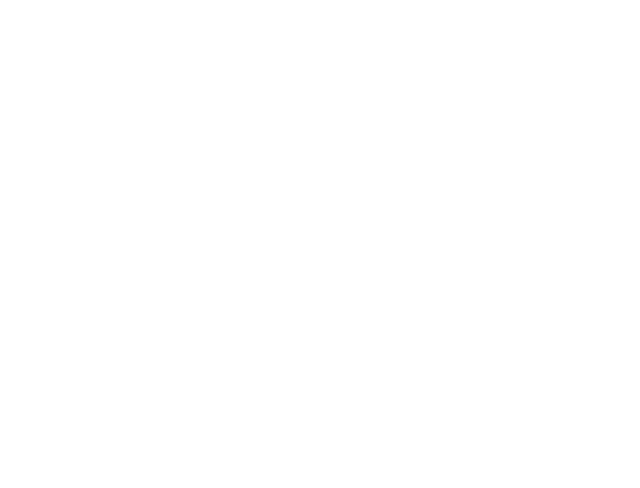
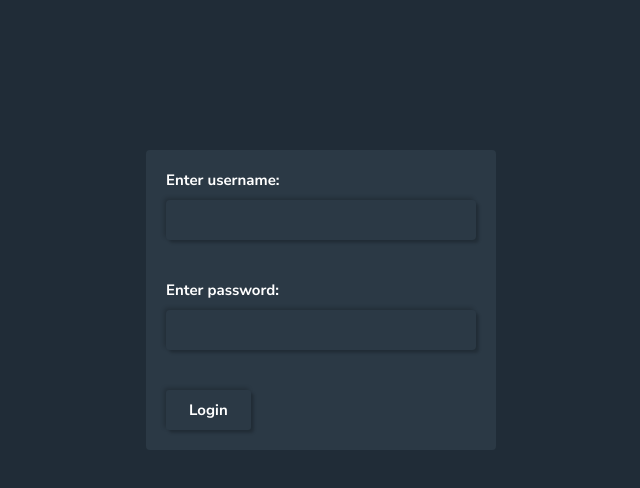
Before and after one commit to AbdulSamadCodes/Rest-countries-API-Project, a React (Vite) app: page / in a window 1280 px wide. Shown: the top 488 px of the page, without its empty margins (319-959 px from the left). Built offline with nearby package versions, Linux system fonts and the light colour scheme.

Commit message:
Completed login page design

```diff
--- a/index.html
+++ b/index.html
@@ -5,6 +5,10 @@
     <meta name="viewport" content="width=device-width, initial-scale=1.0" />
 
     <title>Rest countries API</title>
+
+      <link rel="preconnect" href="https://fonts.googleapis.com">
+      <link rel="preconnect" href="https://fonts.gstatic.com" crossorigin>
+      <link href="https://fonts.googleapis.com/css2?family=Josefin+Sans:ital,wght@0,100..700;1,100..700&family=Kumbh+Sans:wght@100..900&family=League+Spartan:wght@100..900&family=Nunito+Sans:ital,opsz,wght@0,6..12,200..1000;1,6..12,200..1000&family=Poppins:ital,wght@0,100;0,200;0,300;0,400;0,500;0,600;0,700;0,800;0,900;1,100;1,200;1,300;1,400;1,500;1,600;1,700;1,800;1,900&display=swap" rel="stylesheet">
 
   </head>
   <body>
--- a/package.json
+++ b/package.json
@@ -11,12 +11,10 @@
   },
   "dependencies": {
     "@reduxjs/toolkit": "^2.7.0",
-    "@tailwindcss/vite": "^4.1.4",
     "react": "^19.0.0",
     "react-dom": "^19.0.0",
     "react-router-dom": "^7.5.1",
-    "styled-components": "^6.1.17",
-    "tailwindcss": "^4.1.4"
+    "styled-components": "^6.1.17"
   },
   "devDependencies": {
     "@eslint/js": "^9.21.0",
--- a/src/App.jsx
+++ b/src/App.jsx
@@ -1,7 +1,14 @@
 import React from 'react';
+import { GlobalStyle } from '/src/Components/StyledComponents/GlobalStyle.jsx';
+import { LoginPage } from '/src/Components/Login_Page.jsx';
 
 function App() {
+  return <>
 
+    <GlobalStyle />
+    <LoginPage />
+
+  </>
 }
 
 export default App
--- /dev/null
+++ b/src/Components/Login_Page.jsx
@@ -0,0 +1,52 @@
+import React from 'react';
+import styled from 'styled-components';
+import { Input } from '/src/Components/StyledComponents/Input.jsx';
+import { Button } from '/src/Components/StyledComponents/Button.jsx';
+
+const StyledLoginPage = styled.div`
+  & {
+    border-radius:0.4rem;
+    gap:4rem;
+    max-width:35rem;
+    margin-inline:auto;
+    padding:2rem;
+    position:relative;
+    top:50%;
+  }
+
+  & , & > .input-container {
+    display: grid;
+  }
+
+  & > .input-container {
+    gap : 1rem;
+  }
+`;
+
+function LoginPage() {
+
+  return (
+    <StyledLoginPage className='login-page component'>
+      <div className='input-container'>
+        <label className = 'fw-bold' htmlFor='username'>
+          Enter username:
+        </label>
+
+        <Input id='username' />
+      </div>
+
+      <div className='input-container'>
+        <label className = 'fw-bold' htmlFor='password'>
+          Enter password:
+        </label>
+
+        <Input id='password'/>
+      </div>
+
+    <Button classes='login-btn fw-bold shadow-dark' text='Login'/>
+
+    </StyledLoginPage>
+  )
+}
+
+export { LoginPage };
--- /dev/null
+++ b/src/Components/StyledComponents/Button.jsx
@@ -0,0 +1,21 @@
+import React from 'react';
+import styled from 'styled-components';
+
+const StyledButton = styled.button`
+  & {
+     display: grid;
+     place-content: center;
+     padding:1rem 2.3rem;
+     width:max-content;
+     border-radius:0.3rem;
+  }
+`
+
+function Button({ text , classes }) {
+
+  return <StyledButton className={classes}>
+    {text}
+  </StyledButton>
+}
+
+export { Button };
--- /dev/null
+++ b/src/Components/StyledComponents/GlobalStyle.jsx
@@ -0,0 +1,114 @@
+import React from 'react';
+import { createGlobalStyle } from 'styled-components';
+
+const GlobalStyle = createGlobalStyle`
+  :root {
+    --ff-Nunito_sans : "Nunito Sans", sans-serif;
+    --fw-bold:bold;
+
+    --bg-component :hsl(209, 23%, 22%);
+
+    --shadow-dark:3px 3px 3px hsla(0,0%,0%,0.2) ,
+               -2px -2px 4px hsla(0,0%,0%,0.2);;
+  }
+
+  *,
+ *::after,
+ *::before {
+  margin: 0;
+  padding: 0;
+  box-sizing: border-box;
+ }
+
+ *::before,
+ *::after {
+   content: "";
+   position: absolute;
+ }
+
+ li {
+   list-style: none;
+ }
+
+ a {
+   text-decoration: none;
+   color: inherit;
+ }
+
+ button {
+   cursor: pointer;
+ }
+
+ button,
+ a,
+ input {
+   display: block;
+ }
+
+ img {
+    max-width: 100%;
+    display: block;
+   height: auto;
+   object-fit:cover;
+   object-position:center;
+ }
+
+ button,
+ input {
+   background: none;
+   border: none;
+   outline: none;
+ }
+
+ form,
+ input,
+ button,
+ select,
+ option,
+ textarea {
+  font: inherit;
+  color:inherit;
+ }
+
+ input {
+   font-size: 1.2rem;
+ }
+
+ input:focus-visible {
+   outline: none;
+ }
+
+ :focus-visible {
+   outline: 1px solid hsla(0, 0%, 0%, 0.4);
+   outline-offset: 0.4rem;
+ }
+
+ html {
+   scroll-behavior: smooth;
+   scroll-padding-top: 3rem;
+   scrollbar-width: thin;
+   font-size:62.5%;
+ }
+
+ body {
+    background-color:hsl(207, 26%, 17%);
+    color: hsl(0, 0%, 100%);
+    font-family:var(--ff-Nunito_sans);
+    font-size:1.5rem;
+    display:grid;
+  }
+
+  .fw-bold {
+    font-weight:var(--fw-bold);
+  }
+
+  .shadow-dark {
+    box-shadow : var(--shadow-dark);
+  }
+
+  .component {
+    background-color:var(--bg-component);
+  }
+`
+
+export { GlobalStyle };
--- /dev/null
+++ b/src/Components/StyledComponents/Input.jsx
@@ -0,0 +1,19 @@
+import React from 'react';
+import styled from 'styled-components';
+
+const StyledInput = styled.input`
+  & {
+    width:100%;
+    border-radius:0.2rem;
+    padding:1.2rem 0.8rem;
+    border-radius:0.4rem;
+  };
+`;
+
+function Input( { placeholder , icon, id }  ) {
+  return <StyledInput type='text' className = 'shadow-dark' id = {id}>
+
+  </StyledInput>
+};
+
+export { Input };
--- a/src/index.css
+++ /dev/null
@@ -1 +0,0 @@
-@import "tailwindcss";
--- a/src/main.jsx
+++ b/src/main.jsx
@@ -1,7 +1,6 @@
 import { StrictMode } from 'react'
 import ReactDOM from 'react-dom/client';
 import App from './App.jsx'
-import "./index.css";
 
 ReactDOM.createRoot(document.getElementById('root')).render(
   <StrictMode>
--- a/vite.config.js
+++ b/vite.config.js
@@ -1,7 +1,6 @@
 import { defineConfig } from 'vite'
 import react from '@vitejs/plugin-react'
-import tailwindcss from "@tailwindcss/vite"
 
 export default defineConfig({
-  plugins: [react() , tailwindcss()],
+  plugins: [react()],
 })
```
Also changed, not shown: Readme Files/style-guide.md (line endings or trailing spaces), src/App.css (deleted), 1 other file (tests, documents, lock files or other folders).
